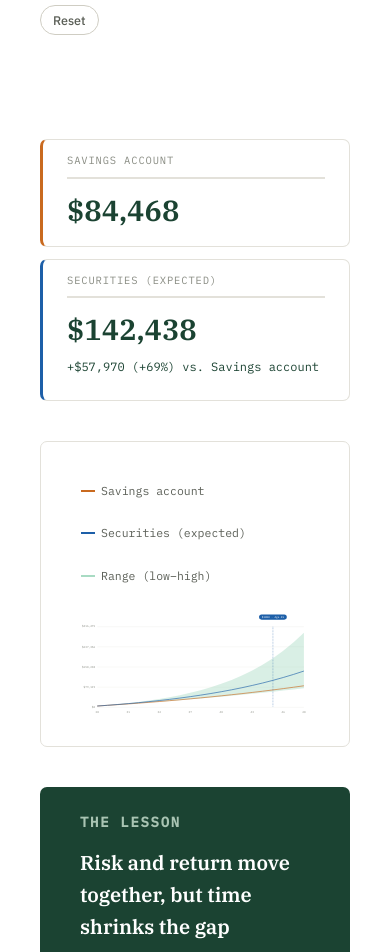
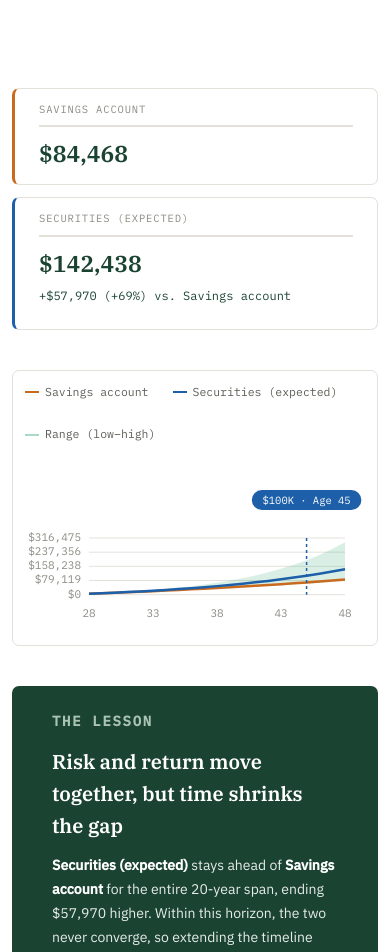
Before and after one commit to TobeOf17/whyfi-frontend, a React (Vite) app: page / in a window 390 px wide. Shown: the part 1043-1995 px from the top of the page. Built offline with nearby package versions, Linux system fonts and the light colour scheme.

Commit message:
Fix : Broken overlapping on mobile screens

```diff
--- a/src/components/LedgerChart.jsx
+++ b/src/components/LedgerChart.jsx
@@ -1,81 +1,81 @@
-import { useRef, useState } from 'react';
+import { useEffect, useRef, useState } from 'react';
 import { formatCurrency } from '../services/formatters.js';
 
 const WIDTH = 900;
 const HEIGHT = 420;
-const PAD = { top: 70, right: 20, bottom: 32, left: 64 };
-const PLOT_WIDTH = WIDTH - PAD.left - PAD.right;
-const PLOT_HEIGHT = HEIGHT - PAD.top - PAD.bottom;
+const MARKER_ROW_HEIGHT_BASE = 18;
+const MARKER_TOP_Y_BASE = 18;
 
-function xForYear(year, totalYears) {
-    return PAD.left + (year / totalYears) * PLOT_WIDTH;
+// Clamp how far the text/stroke compensation factor can swing, so a
+// transient 0-width measurement during layout (or an absurdly wide
+// monitor) can't produce nonsensical sizing.
+const MIN_SCALE = 0.55;
+const MAX_SCALE = 3.5;
+
+function xForYear(year, totalYears, plotWidth, padLeft) {
+    return padLeft + (year / totalYears) * plotWidth;
 }
 
-function yForValue(value, maxValue) {
-    return PAD.top + PLOT_HEIGHT - (value / maxValue) * PLOT_HEIGHT;
+function yForValue(value, maxValue, plotHeight, padTop) {
+    return padTop + plotHeight - (value / maxValue) * plotHeight;
 }
 
-function linePath(points, totalYears, maxValue) {
-    return points
-        .map((point, index) => {
-            const x = xForYear(point.year, totalYears);
-            const y = yForValue(point.value, maxValue);
-            return `${index === 0 ? 'M' : 'L'} ${x.toFixed(1)},${y.toFixed(1)}`;
-        })
-        .join(' ');
-}
-
-function bandPath(bandPoints, totalYears, maxValue) {
-    const top = bandPoints
-        .map((p, i) => {
-            const x = xForYear(p.year, totalYears);
-            const y = yForValue(p.high, maxValue);
-            return `${i === 0 ? 'M' : 'L'} ${x.toFixed(1)},${y.toFixed(1)}`;
-        })
-        .join(' ');
-    const bottom = [...bandPoints]
-        .reverse()
-        .map((p) => {
-            const x = xForYear(p.year, totalYears);
-            const y = yForValue(p.low, maxValue);
-            return `L ${x.toFixed(1)},${y.toFixed(1)}`;
-        })
-        .join(' ');
-    return `${top} ${bottom} Z`;
-}
-
-function MilestonePill({ marker, x, y }) {
-    const width = marker.label.length * 6.4 + 20;
+function MilestonePill({ marker, x, y, su }) {
+    const width = marker.label.length * su(6.4) + su(20);
+    const height = su(20);
     const color = marker.colorVar || 'var(--color-accent-strong)';
     return (
         <g>
-            <rect x={x - width / 2} y={y - 14} width={width} height={20} rx={10} fill={color} />
-            <text x={x} y={y} textAnchor="middle" fontSize="10.5" fontFamily="var(--font-mono)" fill="#ffffff">
+            <rect x={x - width / 2} y={y - height * 0.7} width={width} height={height} rx={height / 2} fill={color} />
+            <text x={x} y={y} textAnchor="middle" fontSize={su(10.5)} fontFamily="var(--font-mono)" fill="#ffffff">
                 {marker.label}
             </text>
         </g>
     );
 }
 
-/**
- * Markers get a fixed row by type, not by their position in the array —
- * otherwise two "$100K" pills for two different lines could land on
- * different rows just because of insertion order, which reads as random
- * rather than consistent.
- */
 function levelForMarker(label) {
     if (label === 'Crossover') return 0;
     if (label.includes('M')) return 2;
     return 1;
 }
 
-const MARKER_ROW_HEIGHT = 18;
-const MARKER_TOP_Y = 18;
-
 export default function LedgerChart({ lines, band, markers = [], totalYears, currentAge }) {
     const wrapRef = useRef(null);
+    const [renderedWidth, setRenderedWidth] = useState(WIDTH);
     const [hoverYear, setHoverYear] = useState(null);
     const [tooltipPos, setTooltipPos] = useState({ x: 0, y: 0 });
+
+    // Text and stroke weight inside the SVG are defined in the chart's fixed
+    // internal coordinate system (900 units wide). Without compensation, that
+    // system gets uniformly squeezed on a narrow phone screen exactly the way
+    // the plotted lines do, and an 11-unit axis label that reads fine at
+    // ~860px physical width renders at roughly 4px on a 320px phone,
+    // unreadable. `su()` (scaled-unit) computes how many internal units are
+    // needed for a given target to stay a constant physical pixel size
+    // regardless of how wide the container actually is. Geometry (line
+    // paths, gridline positions) is untouched by this — only decorative
+    // sizing (font size, stroke width, pill dimensions) runs through it.
+    useEffect(() => {
+        if (!wrapRef.current) return undefined;
+        const observer = new ResizeObserver((entries) => {
+            for (const entry of entries) {
+                if (entry.contentRect.width > 0) setRenderedWidth(entry.contentRect.width);
+            }
+        });
+        observer.observe(wrapRef.current);
+        return () => observer.disconnect();
+    }, []);
+
+    const rawScale = WIDTH / Math.max(renderedWidth, 1);
+    const scale = Math.min(Math.max(rawScale, MIN_SCALE), MAX_SCALE);
+    const su = (px) => px * scale;
+
+    const PAD = { top: su(70), right: su(20), bottom: su(32), left: su(64) };
+    const PLOT_WIDTH = WIDTH - PAD.left - PAD.right;
+    const PLOT_HEIGHT = HEIGHT - PAD.top - PAD.bottom;
+    const MARKER_ROW_HEIGHT = su(MARKER_ROW_HEIGHT_BASE);
+    const MARKER_TOP_Y = su(MARKER_TOP_Y_BASE);
 
     const allValues = [
         ...lines.flatMap((line) => line.points.map((p) => p.value)),
@@ -84,27 +84,42 @@ export default function LedgerChart({ lines, band, markers = [], totalYears, cur
     const maxValue = Math.max(...allValues, 1) * 1.08;
 
     const gridLevels = [0, 0.25, 0.5, 0.75, 1];
-    const yearTickStep = Math.max(1, Math.round(totalYears / 6));
+    // Fewer x-axis labels on a narrow phone screen so they don't collide.
+    const isNarrow = renderedWidth < 420;
+    const yearTickStep = Math.max(1, Math.round(totalYears / (isNarrow ? 4 : 6)));
     const yearTicks = (lines[0]?.points ?? [])
         .map((p) => p.year)
         .filter((year) => year % yearTickStep === 0 || year === totalYears);
 
     const visibleMarkers = markers.filter((m) => m.year >= 0 && m.year <= totalYears);
 
-    function handleMouseMove(e) {
-        const svg = e.currentTarget;
-        const rect = svg.getBoundingClientRect();
+    function updateHoverFromClientPoint(clientX, clientY, svgEl) {
+        const rect = svgEl.getBoundingClientRect();
         const scaleX = WIDTH / rect.width;
-        const localX = (e.clientX - rect.left) * scaleX;
+        const localX = (clientX - rect.left) * scaleX;
         const rawYear = ((localX - PAD.left) / PLOT_WIDTH) * totalYears;
         const year = Math.round(Math.min(Math.max(rawYear, 0), totalYears));
         setHoverYear(year);
 
         const wrapRect = wrapRef.current.getBoundingClientRect();
-        setTooltipPos({ x: e.clientX - wrapRect.left, y: e.clientY - wrapRect.top });
+        setTooltipPos({ x: clientX - wrapRect.left, y: clientY - wrapRect.top });
+    }
+
+    function handleMouseMove(e) {
+        updateHoverFromClientPoint(e.clientX, e.clientY, e.currentTarget);
     }
 
     function handleMouseLeave() {
+        setHoverYear(null);
+    }
+
+    function handleTouchMove(e) {
+        if (e.touches.length === 0) return;
+        const touch = e.touches[0];
+        updateHoverFromClientPoint(touch.clientX, touch.clientY, e.currentTarget);
+    }
+
+    function handleTouchEnd() {
         setHoverYear(null);
     }
 
@@ -138,16 +153,20 @@ export default function LedgerChart({ lines, band, markers = [], totalYears, cur
                 viewBox={`0 0 ${WIDTH} ${HEIGHT}`}
                 width="100%"
                 role="img"
-                aria-label="Comparison chart of projected account values over time, with milestone markers. Hover to see exact values."
+                aria-label="Comparison chart of projected account values over time, with milestone markers. Touch or hover to see exact values."
+                className="chart-svg"
                 onMouseMove={handleMouseMove}
                 onMouseLeave={handleMouseLeave}
+                onTouchMove={handleTouchMove}
+                onTouchEnd={handleTouchEnd}
+                onTouchCancel={handleTouchEnd}
             >
                 {gridLevels.map((level) => {
                     const y = PAD.top + PLOT_HEIGHT - level * PLOT_HEIGHT;
                     return (
                         <g key={level}>
-                            <line x1={PAD.left} x2={WIDTH - PAD.right} y1={y} y2={y} stroke="var(--color-border)" strokeWidth="1" />
-                            <text x={PAD.left - 8} y={y + 3} textAnchor="end" fontSize="11" fill="var(--color-ink-faint)" fontFamily="var(--font-mono)">
+                            <line x1={PAD.left} x2={WIDTH - PAD.right} y1={y} y2={y} stroke="var(--color-border)" strokeWidth={su(1)} />
+                            <text x={PAD.left - su(8)} y={y + su(3)} textAnchor="end" fontSize={su(11)} fill="var(--color-ink-faint)" fontFamily="var(--font-mono)">
                                 {formatCurrency(maxValue * level)}
                             </text>
                         </g>
@@ -157,10 +176,10 @@ export default function LedgerChart({ lines, band, markers = [], totalYears, cur
                 {yearTicks.map((year) => (
                     <text
                         key={year}
-                        x={xForYear(year, totalYears)}
-                        y={HEIGHT - 10}
+                        x={xForYear(year, totalYears, PLOT_WIDTH, PAD.left)}
+                        y={HEIGHT - su(10)}
                         textAnchor="middle"
-                        fontSize="11"
+                        fontSize={su(11)}
                         fill="var(--color-ink-faint)"
                         fontFamily="var(--font-mono)"
                     >
@@ -169,22 +188,49 @@ export default function LedgerChart({ lines, band, markers = [], totalYears, cur
                 ))}
 
                 {band && (
-                    <path d={bandPath(band.points, totalYears, maxValue)} fill="var(--color-accent-light)" opacity="0.22" />
+                    <path
+                        d={(() => {
+                            const top = band.points
+                                .map((p, i) => {
+                                    const x = xForYear(p.year, totalYears, PLOT_WIDTH, PAD.left);
+                                    const y = yForValue(p.high, maxValue, PLOT_HEIGHT, PAD.top);
+                                    return `${i === 0 ? 'M' : 'L'} ${x.toFixed(1)},${y.toFixed(1)}`;
+                                })
+                                .join(' ');
+                            const bottom = [...band.points]
+                                .reverse()
+                                .map((p) => {
+                                    const x = xForYear(p.year, totalYears, PLOT_WIDTH, PAD.left);
+                                    const y = yForValue(p.low, maxValue, PLOT_HEIGHT, PAD.top);
+                                    return `L ${x.toFixed(1)},${y.toFixed(1)}`;
+                                })
+                                .join(' ');
+                            return `${top} ${bottom} Z`;
+                        })()}
+                        fill="var(--color-accent-light)"
+                        opacity="0.22"
+                    />
                 )}
 
                 {lines.map((line) => (
                     <path
                         key={line.id}
-                        d={linePath(line.points, totalYears, maxValue)}
+                        d={line.points
+                            .map((point, index) => {
+                                const x = xForYear(point.year, totalYears, PLOT_WIDTH, PAD.left);
+                                const y = yForValue(point.value, maxValue, PLOT_HEIGHT, PAD.top);
+                                return `${index === 0 ? 'M' : 'L'} ${x.toFixed(1)},${y.toFixed(1)}`;
+                            })
+                            .join(' ')}
                         fill="none"
                         stroke={line.colorVar}
-                        strokeWidth="2.5"
-                        strokeDasharray={line.dashed ? '6,4' : undefined}
+                        strokeWidth={su(2.5)}
+                        strokeDasharray={line.dashed ? `${su(6)},${su(4)}` : undefined}
                     />
                 ))}
 
                 {visibleMarkers.map((marker, index) => {
-                    const x = xForYear(marker.year, totalYears);
+                    const x = xForYear(marker.year, totalYears, PLOT_WIDTH, PAD.left);
                     const y = MARKER_TOP_Y + levelForMarker(marker.label) * MARKER_ROW_HEIGHT;
                     const tickColor = marker.colorVar || 'var(--color-accent-strong)';
                     const displayLabel = currentAge != null ? `${marker.label} \u00b7 Age ${currentAge + marker.year}` : marker.label;
@@ -196,10 +242,10 @@ export default function LedgerChart({ lines, band, markers = [], totalYears, cur
                                 y1={PAD.top}
                                 y2={PAD.top + PLOT_HEIGHT}
                                 stroke={tickColor}
-                                strokeWidth="1.5"
-                                strokeDasharray="3,3"
+                                strokeWidth={su(1.5)}
+                                strokeDasharray={`${su(3)},${su(3)}`}
                             />
-                            <MilestonePill marker={{ ...marker, label: displayLabel }} x={x} y={y} />
+                            <MilestonePill marker={{ ...marker, label: displayLabel }} x={x} y={y} su={su} />
                         </g>
                     );
                 })}
@@ -207,22 +253,22 @@ export default function LedgerChart({ lines, band, markers = [], totalYears, cur
                 {hoverYear !== null && (
                     <g>
                         <line
-                            x1={xForYear(hoverYear, totalYears)}
-                            x2={xForYear(hoverYear, totalYears)}
+                            x1={xForYear(hoverYear, totalYears, PLOT_WIDTH, PAD.left)}
+                            x2={xForYear(hoverYear, totalYears, PLOT_WIDTH, PAD.left)}
                             y1={PAD.top}
                             y2={PAD.top + PLOT_HEIGHT}
                             stroke="var(--color-ink-faint)"
-                            strokeWidth="1"
+                            strokeWidth={su(1)}
                         />
                         {hoverPoints.map((point, i) => (
                             <circle
                                 key={i}
-                                cx={xForYear(point.year, totalYears)}
-                                cy={yForValue(point.value, maxValue)}
-                                r="4"
+                                cx={xForYear(point.year, totalYears, PLOT_WIDTH, PAD.left)}
+                                cy={yForValue(point.value, maxValue, PLOT_HEIGHT, PAD.top)}
+                                r={su(4)}
                                 fill={lines[i].colorVar}
                                 stroke="#ffffff"
-                                strokeWidth="1.5"
+                                strokeWidth={su(1.5)}
                             />
                         ))}
                     </g>
--- a/src/index.css
+++ b/src/index.css
@@ -1002,3 +1002,64 @@ body {
   font-size: 18px;
   color: var(--color-negative);
 }
+
+/* ---- mobile fixes: append to the end of your existing index.css ---- */
+
+.chart-svg {
+  touch-action: none;
+}
+
+@media (max-width: 600px) {
+  .app {
+    padding-left: var(--gap-sm);
+    padding-right: var(--gap-sm);
+  }
+
+  .chart-wrap {
+    padding: var(--gap-sm);
+  }
+
+  .toggle-group {
+    flex-wrap: wrap;
+  }
+
+  .toggle {
+    padding: 8px 10px;
+    font-size: 12px;
+  }
+
+  .page-title {
+    font-size: 19px;
+  }
+
+  .stat__value {
+    font-size: 23px;
+  }
+
+  .chart-tooltip {
+    font-size: 10.5px;
+    padding: 6px 8px;
+  }
+}
+
+/* ---- definitive mobile layout fix: append to the END of index.css ---- */
+
+@media (max-width: 900px) {
+  .layout {
+    display: flex;
+    flex-direction: column;
+    gap: var(--gap-xl);
+  }
+
+  .panel {
+    position: static;
+    top: auto;
+    align-self: auto;
+    max-height: none;
+    overflow-y: visible;
+  }
+}
+
+.card--spaced {
+  margin-bottom: var(--gap-lg);
+}
--- a/src/pages/MyPlanPage.jsx
+++ b/src/pages/MyPlanPage.jsx
@@ -15,7 +15,7 @@ export default function MyPlanPage({ profile, onChange }) {
                 life instead of an abstract year count.
             </p>
 
-            <div className="card">
+            <div className="card card--spaced">
                 <SliderField
                     label="Your current age"
                     value={profile.currentAge}
```
